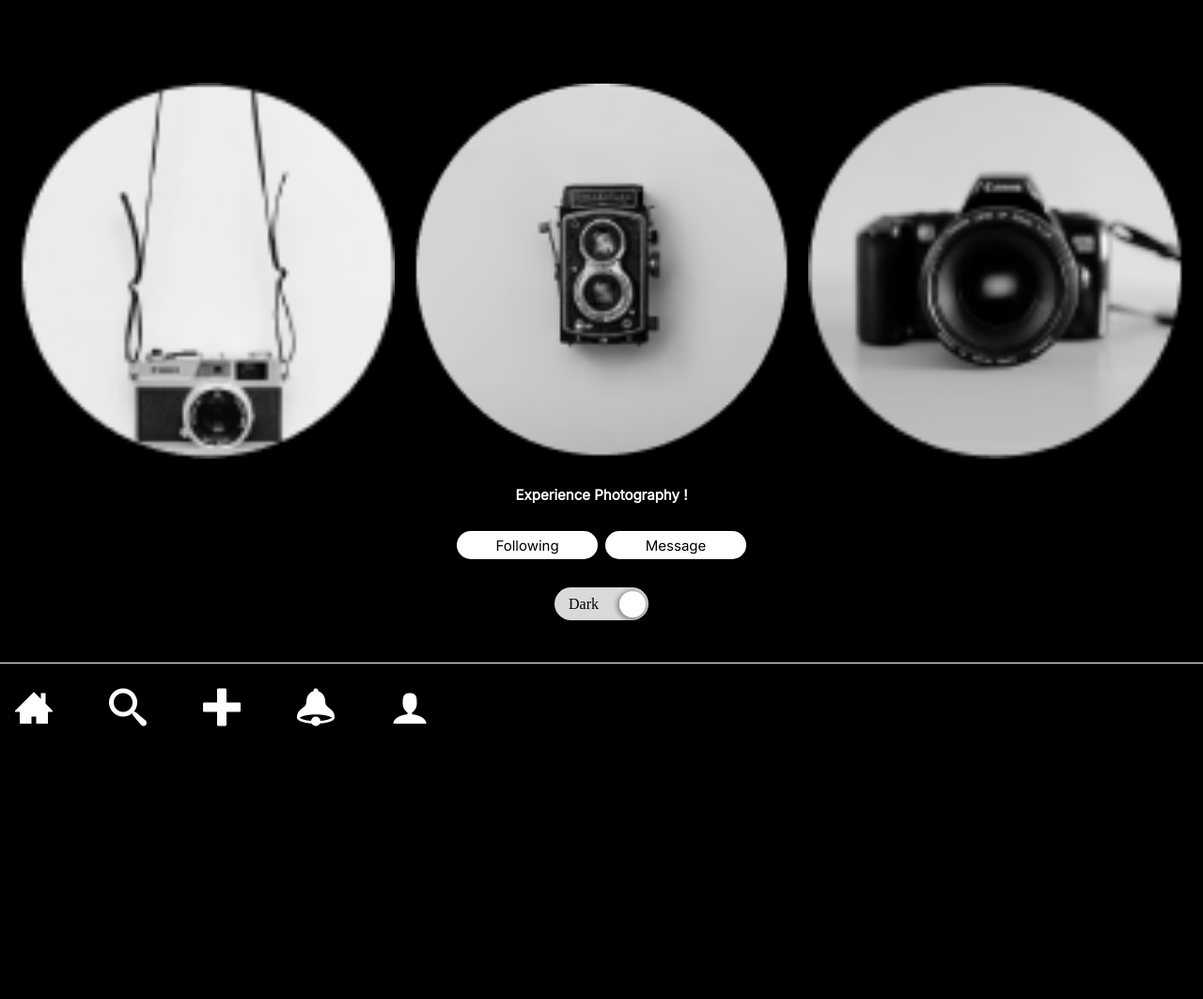
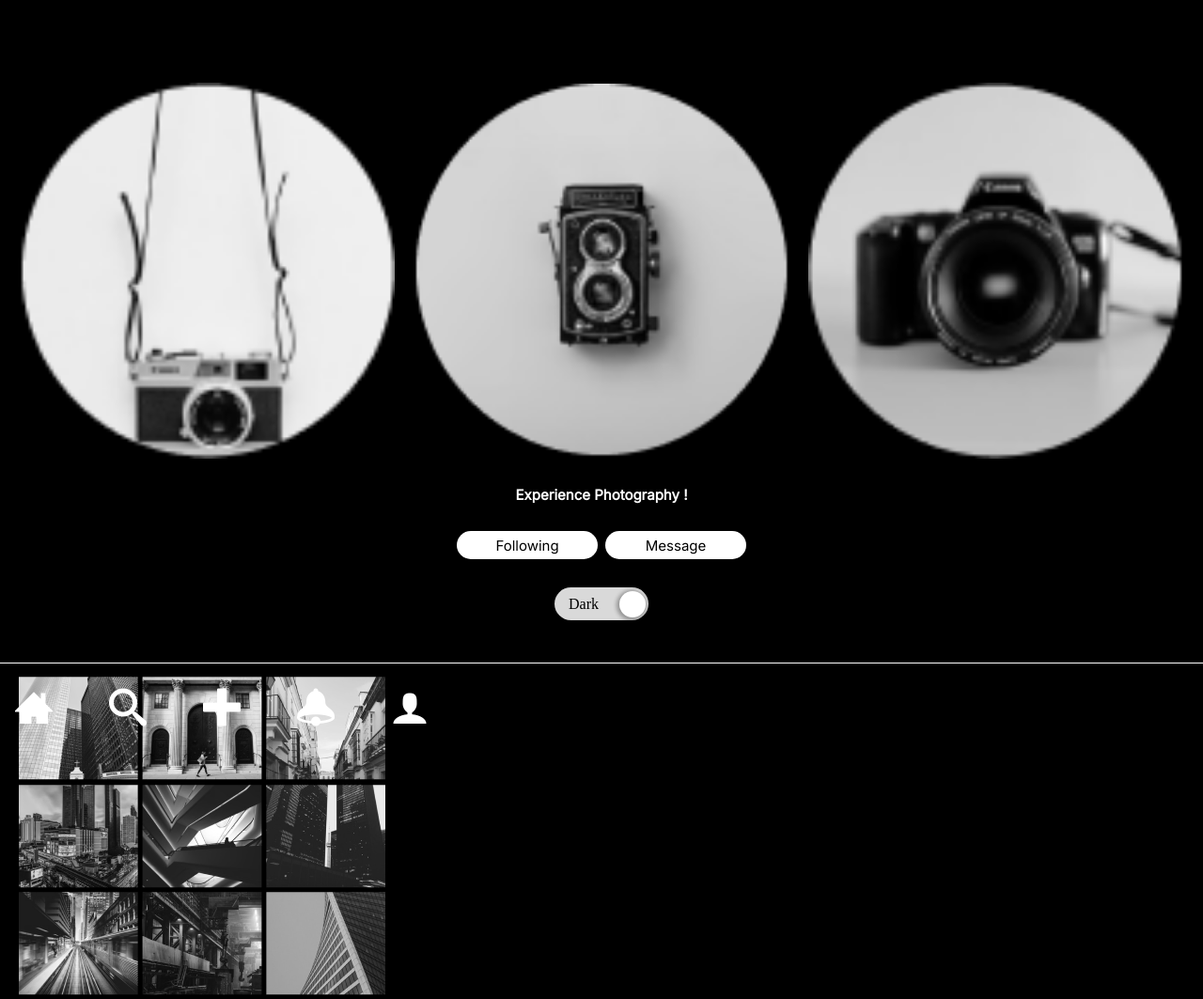
Before and after one commit to hyesom2642/Darkmode, a website: page index.html in a window 1280 px wide. Shown: the whole page at 94% size. Before the commit the page ends 800 px from the top, so only its background shows below. Drawn offline with nearby package versions, Linux system fonts and the light colour scheme; files that its build step writes are made by us from their sources; files whose address does not match are found by name.

Commit message:
Mark up feed component

```diff
--- a/index.html
+++ b/index.html
@@ -34,6 +34,23 @@
             <span>Dark</span>
             <div class="dark-mode-toggle-button"></div>
           </div>
+          <section class="feed">
+            <div class="feed-wrapper">
+              <img src="./assets/images/Frame 1.png" alt="피드 예시 이미지1" />
+              <img src="./assets/images/Frame 2.png" alt="피드 예시 이미지2" />
+              <img src="./assets/images/Frame 3.png" alt="피드 예시 이미지3" />
+            </div>
+            <div class="feed-wrapper">
+              <img src="./assets/images/Frame 4.png" alt="피드 예시 이미지4" />
+              <img src="./assets/images/Frame 5.png" alt="피드 예시 이미지5" />
+              <img src="./assets/images/Frame 6.png" alt="피드 예시 이미지6" />
+            </div>
+            <div class="feed-wrapper">
+              <img src="./assets/images/Frame 7.png" alt="피드 예시 이미지7" />
+              <img src="./assets/images/Frame 8.png" alt="피드 예시 이미지8" />
+              <img src="./assets/images/Frame 9.png" alt="피드 예시 이미지9" />
+            </div>
+          </section>
           <footer class="footer">
             <ul class="footer-list">
               <li class="footer-item">
@@ -66,5 +83,7 @@
         </div>
       </div>
     </div>
+
+    <script src="./js/darkMode.js"></script>
   </body>
 </html>
```
